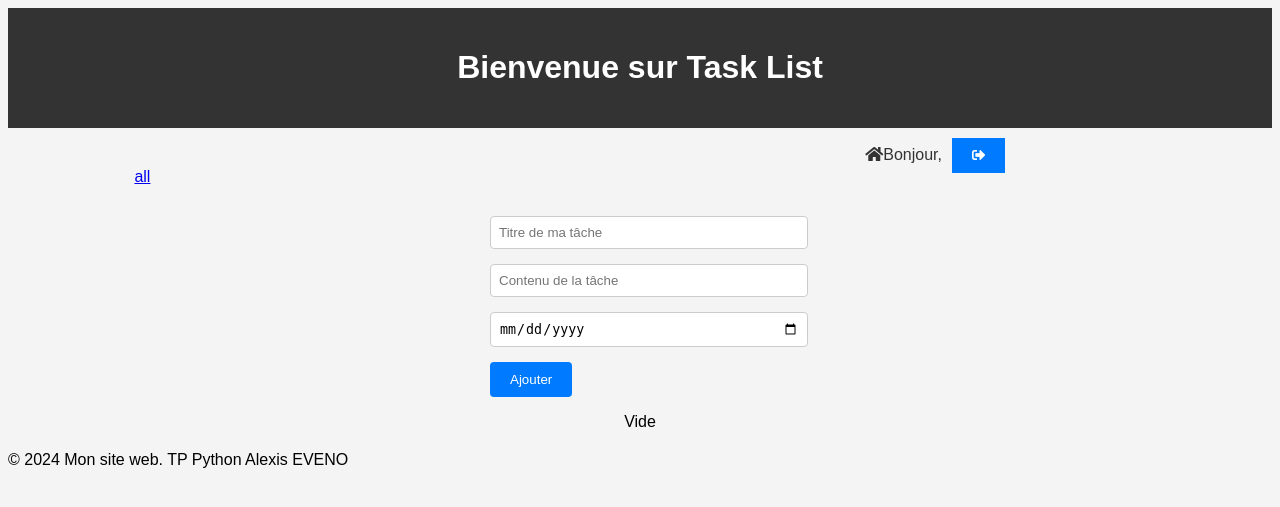
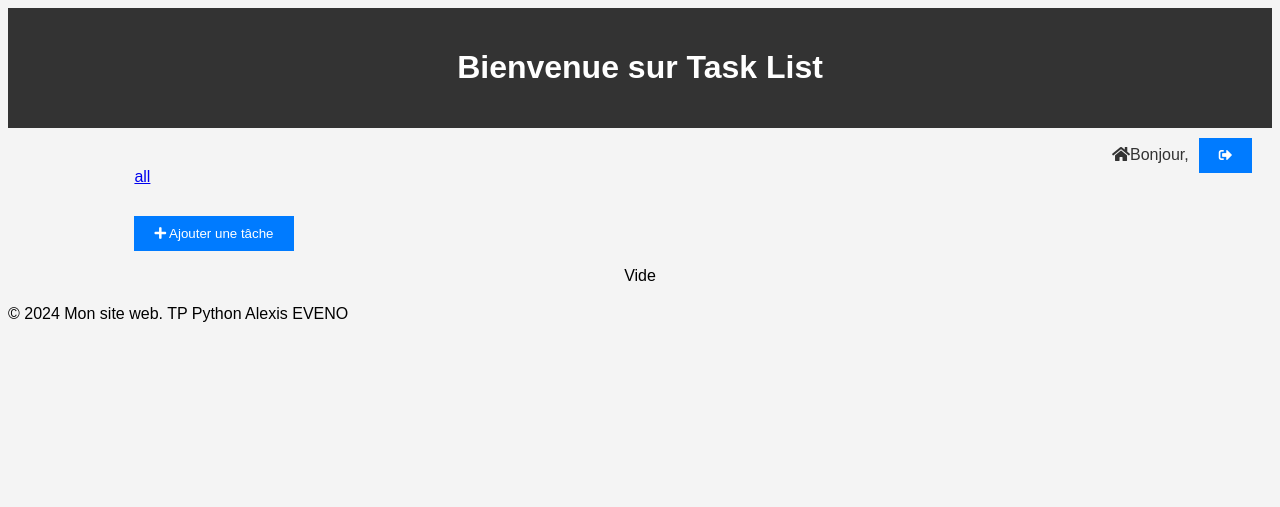
Before and after one commit to EVNALEXIS/TP_PYTHON_CDEV, a Flask app: page /index in a window 1280 px wide. Shown: the top 507 px of the page. Run offline with Flask 3, Linux system fonts and the light colour scheme; data that the repository does not hold is empty; parts of the project's set-up code (start-up, migrations or seed data) failed here and were passed over.

Commit message:
Ajouter une tâche

```diff
--- a/Main.py
+++ b/Main.py
@@ -62,11 +62,11 @@
     return res
 
 
-def add_task(title, content, date_task, created_by ):
+def add_task(title, content, date_task, created_by):
     cur = get_db().cursor()
-    cur.execute("INSERT INTO tasks (title, content, date_task, created_by) VALUES (?,?,?, ?)",(title,content,date_task,created_by))
-    res = cur.fetchone()
-    return res
+    cur.execute("INSERT INTO tasks (title, content, date_task, created_by) VALUES (?,?,?, ?)",
+                (title, content, date_task, created_by))
+    get_db().commit()
 
 
 def delete_task():
@@ -108,8 +108,11 @@
     all_users = get_all_users()
 
     if request.method == 'POST':
-        return render_template('update.html')
-
+        title = request.form.get('title')
+        content = request.form.get('content')
+        date_task = request.form.get('date')
+        add_task(title=title, content=content, date_task=date_task, created_by=session['user_id'])
+        return redirect(url_for('index'))
     else:
         if user_id:
             user_id = int(user_id)
--- a/templates/index.html
+++ b/templates/index.html
@@ -91,9 +91,10 @@
             border: 1px solid #ccc;
         }
         /* Style général pour le formulaire */
-        form {
+        .form_task {
             width: 300px; /* Largeur du formulaire */
             margin: 0 auto; /* Centrer le formulaire horizontalement */
+            display: none;
         }
 
         /* Style pour les étiquettes des champs */
@@ -156,10 +157,13 @@
          </div>
 
         <div id="tasks">
-            <form action="{{ url_for('index') }}", method="POST">
-                <input type="text" name="name" id="tasktitle" placeholder="Titre de ma tâche">
-                <input type="text" name="name" id="taskcontent" placeholder="Contenu de la tâche">
-                <input type="date" name="name" id="taskdate" >
+
+            <button id="show_form" type="button"><i class="fas fa-plus"></i> Ajouter une tâche</button>
+
+            <form class="form_task" id="form_task"action="{{ url_for('index') }}", method="POST">
+                <input type="text" name="title" id="tasktitle" placeholder="Titre de ma tâche">
+                <input type="text" name="content" id="taskcontent" placeholder="Contenu de la tâche">
+                <input type="date" name="date" id="taskdate" >
                 <input type="submit" value="Ajouter">
 
             </form>
@@ -184,6 +188,21 @@
             });
         });
 
+        const showFormButton = document.getElementById('show_form');
+        const taskForm = document.getElementById('form_task');
+
+        // Ajouter un écouteur d'événement au clic sur le bouton
+        showFormButton.addEventListener('click', function() {
+            // Vérifier si le formulaire est caché
+            if (taskForm.style.display === 'none') {
+                // Afficher le formulaire
+                taskForm.style.display = 'block';
+            } else {
+                // Cacher le formulaire
+                taskForm.style.display = 'none';
+            }
+        });
+
         document.querySelectorAll('.task').forEach(task => {
             task.addEventListener('click', function() {
                 const dataContent = this.dataset.content;
```
Lines whose indentation alone changed are shown as unchanged.
